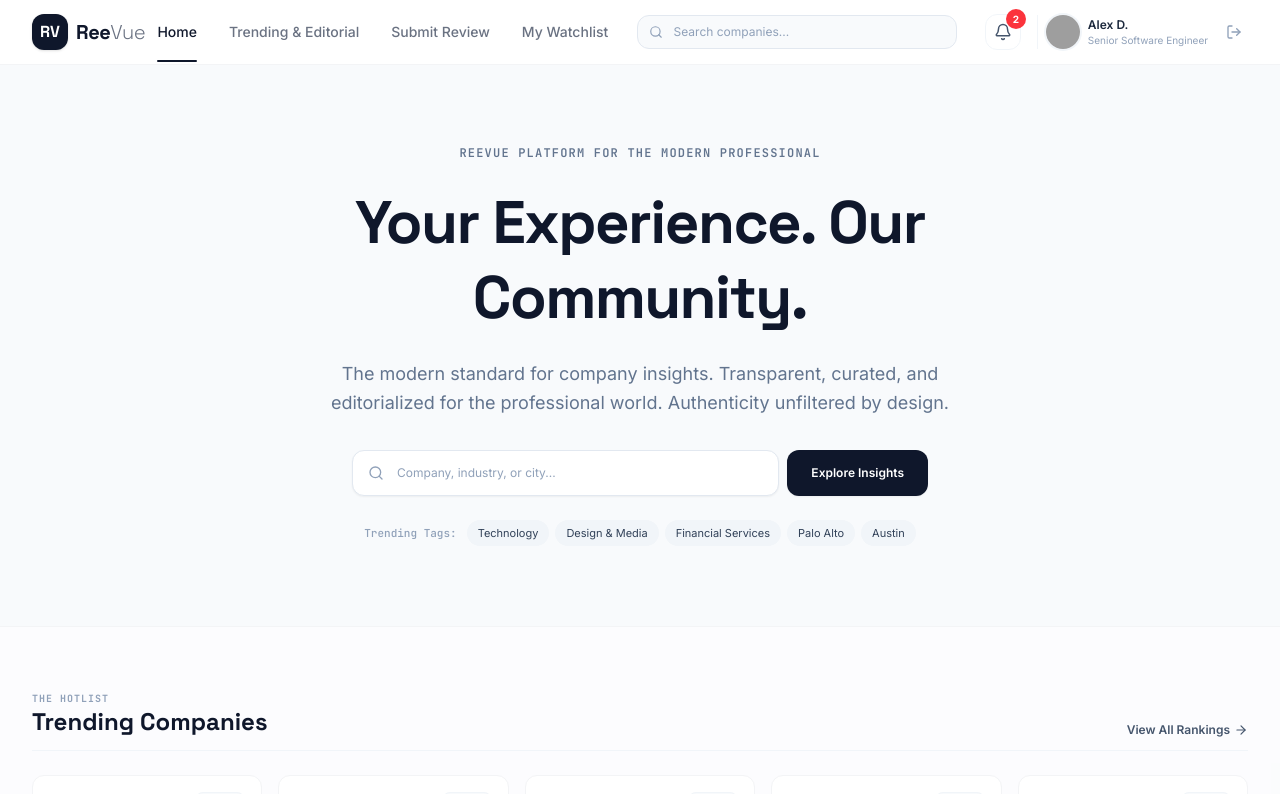
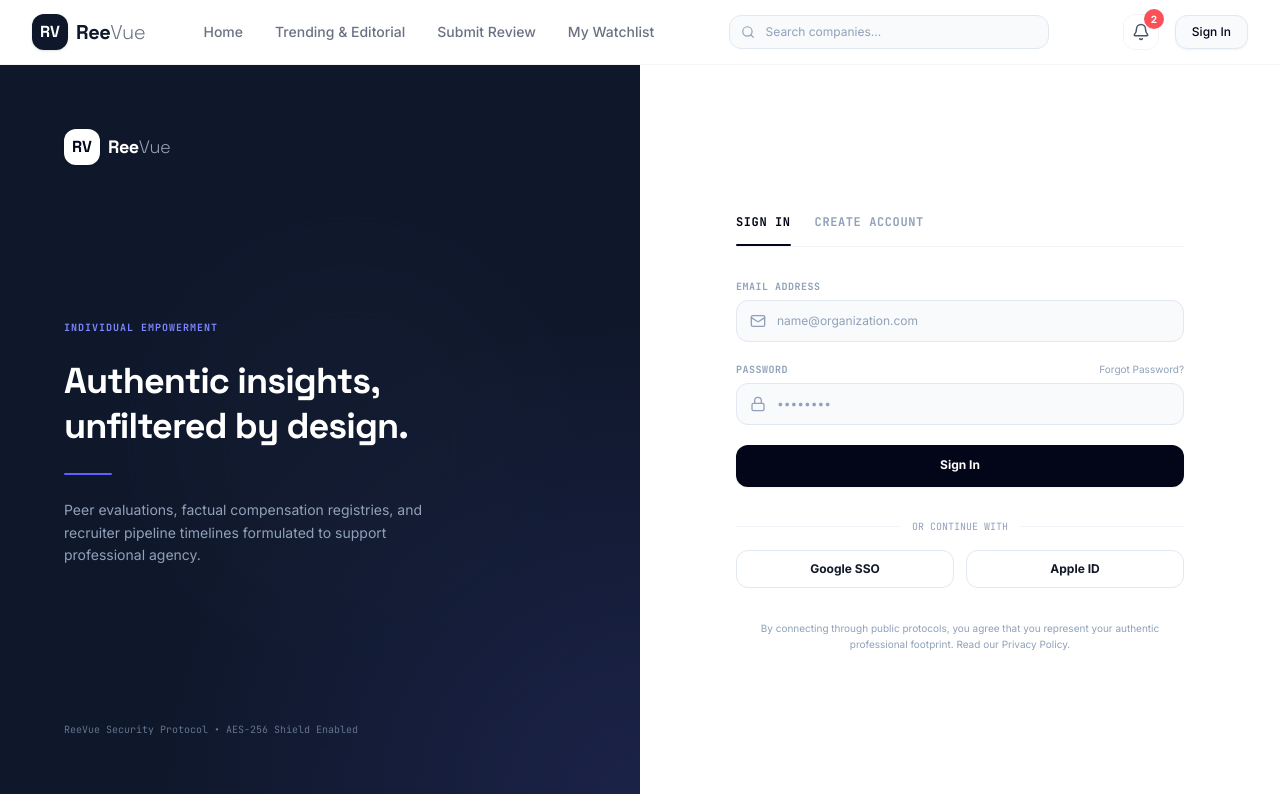
Before and after one commit to rehab860/DEPI_REACT, a React (Vite) app: page / in a window 1280 px wide. Shown: the top 794 px of the page. Built offline with nearby package versions, Linux system fonts and the light colour scheme; grey boxes are pictures that could not be loaded.

Commit message:
Configure sign in screen as initial landing page and clear prefilled credentials

```diff
--- a/src/App.tsx
+++ b/src/App.tsx
@@ -34,10 +34,10 @@ export default function App() {
   const [notifications, setNotifications] = useState<AppNotification[]>(INITIAL_NOTIFICATIONS);
   const [watchlist, setWatchlist] = useState<string[]>(INITIAL_WATCHLIST);
   const [user, setUser] = useState<UserProfile>(INITIAL_PROFILE);
-  const [isLoggedIn, setIsLoggedIn] = useState(true);
+  const [isLoggedIn, setIsLoggedIn] = useState(false);
 
   // Routing states
-  const [activeScreen, setActiveScreen] = useState<string>('home');
+  const [activeScreen, setActiveScreen] = useState<string>('login');
   const [selectedCompanyId, setSelectedCompanyId] = useState<string>('technova');
   const [searchQuery, setSearchQuery] = useState<string>('');
 
--- a/src/screens/LoginScreen.tsx
+++ b/src/screens/LoginScreen.tsx
@@ -12,15 +12,28 @@ export default function LoginScreen({
 }: LoginScreenProps) {
 
   const [activeTab, setActiveTab] = useState<'signin' | 'signup'>('signin');
-  const [email, setEmail] = useState('alex@reevue-expert.com');
-  const [pwd, setPwd] = useState('password123');
-  const [name, setName] = useState('Alex D.');
+  const [email, setEmail] = useState('');
+  const [pwd, setPwd] = useState('');
+  const [name, setName] = useState('');
+  const [error, setError] = useState<string | null>(null);
 
   const handleSubmit = (e: FormEvent) => {
     e.preventDefault();
-    if (email.trim() && pwd.trim()) {
-      onLoginSuccess(activeTab === 'signup' ? name : 'Alex D.', email);
-      setActiveScreen('home');
+    setError(null);
+    if (activeTab === 'signin') {
+      if (email.trim() === 'alex@reevue-expert.com' && pwd === 'password123') {
+        onLoginSuccess('Alex D.', email.trim());
+        setActiveScreen('home');
+      } else {
+        setError('Invalid credentials. Please use: alex@reevue-expert.com / password123');
+      }
+    } else {
+      if (email.trim() && pwd.trim()) {
+        onLoginSuccess(name.trim() || 'New User', email.trim());
+        setActiveScreen('home');
+      } else {
+        setError('Please fill in all fields.');
+      }
     }
   };
 
@@ -97,6 +110,13 @@ export default function LoginScreen({
 
           {/* Form container */}
           <form onSubmit={handleSubmit} className="space-y-5" id="login-core-form">
+
+            {error && (
+              <div className="flex items-center space-x-2 text-red-600 bg-red-50 p-3 rounded-xl text-xs border border-red-100 animate-fadeIn">
+                <ShieldAlert className="w-4 h-4 shrink-0" />
+                <span>{error}</span>
+              </div>
+            )}
 
             {/* Display Name (Only present on signup) */}
             {activeTab === 'signup' && (
```
